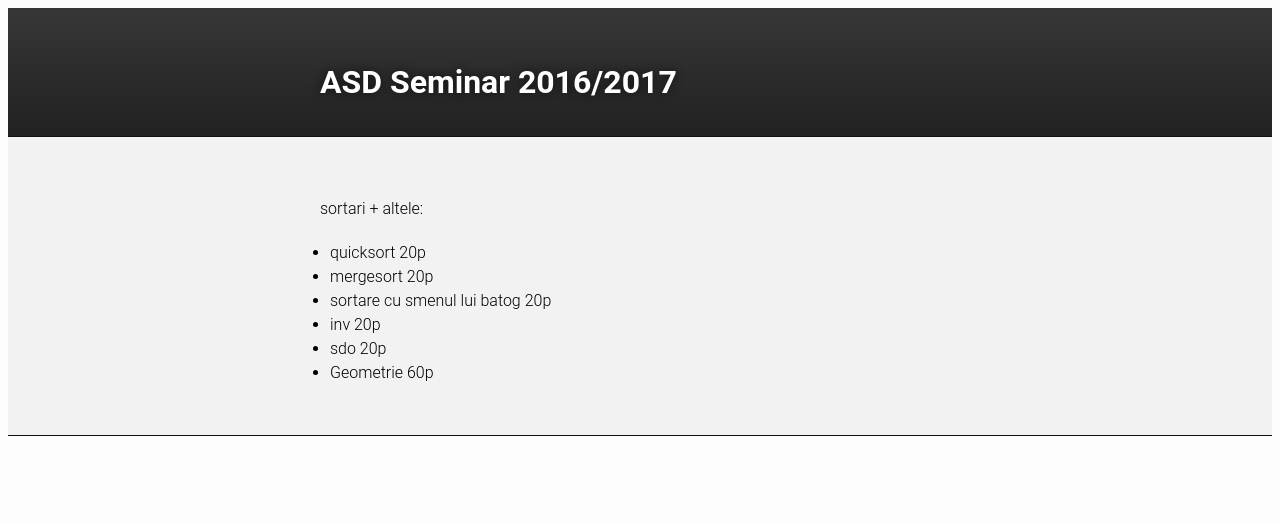
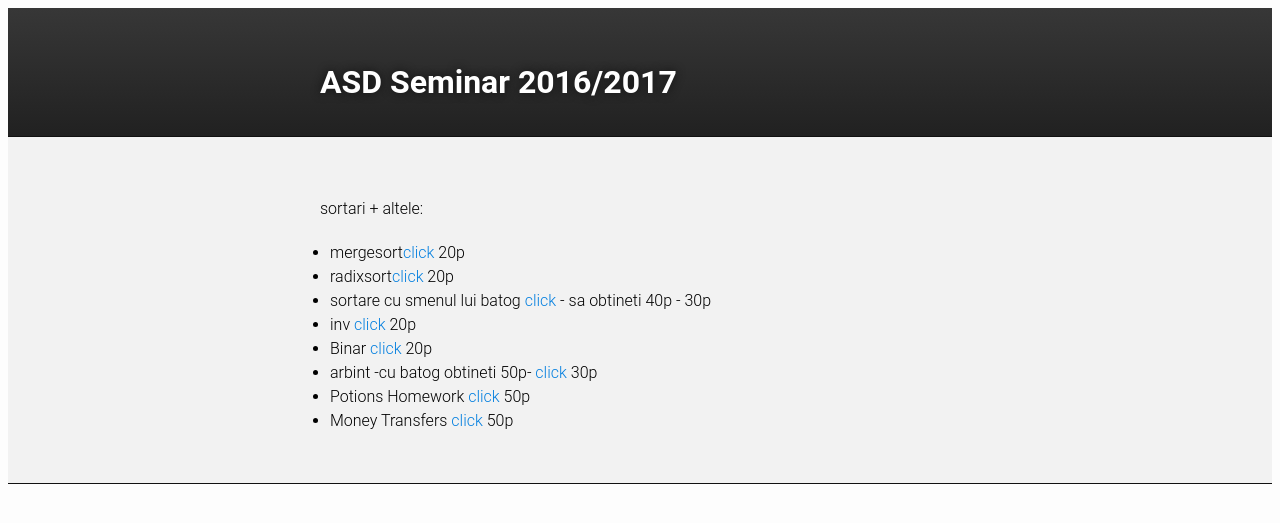
Before and after one commit to IuliaDuta/ASD, a Jekyll site: the page built from Laboratoare/Laborator2.md, in a window 1280 px wide. Shown: the top 523 px of the page. Built offline with Jekyll 4.4.1, drawn with Linux system fonts in a browser that asks for light colours.

Commit message:
Update Laborator2.md

```diff
--- a/Laboratoare/Laborator2.md
+++ b/Laboratoare/Laborator2.md
@@ -5,9 +5,11 @@ permalink: /Laboratoare/Laborator2/
 
 sortari + altele:
 
-- quicksort 20p
-- mergesort 20p
-- sortare cu smenul lui batog 20p
-- inv 20p
-- sdo 20p
-- Geometrie 60p
+- mergesort[click](http://www.infoarena.ro/problema/algsort) 20p
+- radixsort[click](http://www.infoarena.ro/problema/algsort) 20p
+- sortare cu smenul lui batog [click](http://www.infoarena.ro/problema/algsort) - sa obtineti 40p - 30p
+- inv [click](http://www.infoarena.ro/problema/inv) 20p
+- Binar [click](http://www.infoarena.ro/problema/binar) 20p
+- arbint -cu batog obtineti 50p- [click](http://www.infoarena.ro/problema/arbint) 30p
+- Potions Homework [click](http://codeforces.com/problemset/problem/717/C) 50p
+- Money Transfers [click](http://codeforces.com/problemset/problem/675/C) 50p
```
